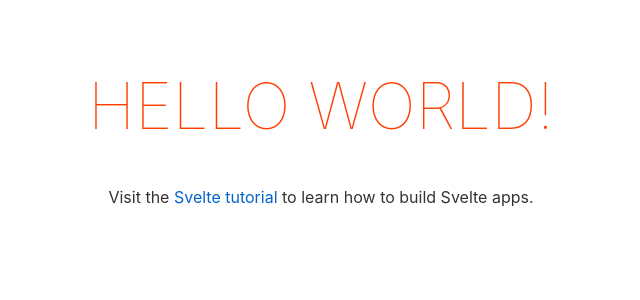
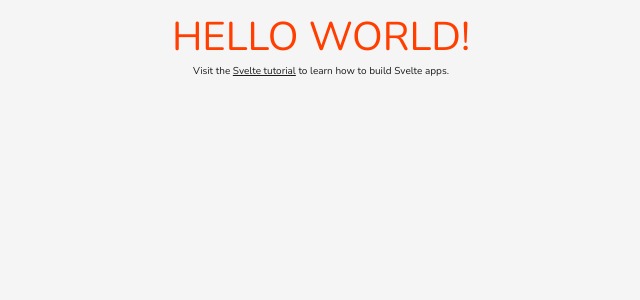
Before and after one commit to melosomelo/frontend-frameworks, a Svelte app in the folder svelte-project/: page / in a window 1280 px wide. Shown: the top 300 px of the page, without its empty margins (319-959 px from the left). Built offline with nearby package versions, Linux system fonts and the light colour scheme.

Commit message:
Setup base styles

```diff
--- a/svelte-project/public/global.css
+++ b/svelte-project/public/global.css
@@ -1,63 +1,18 @@
-html, body {
-	position: relative;
-	width: 100%;
-	height: 100%;
+*,
+*::before,
+*::after {
+  margin: 0;
+  padding: 0;
+  box-sizing: border-box;
+
+  font-family: "Nunito";
+  color: #1b1c1e;
+}
+
+html {
+  font-size: 62.5%;
 }
 
 body {
-	color: #333;
-	margin: 0;
-	padding: 8px;
-	box-sizing: border-box;
-	font-family: -apple-system, BlinkMacSystemFont, "Segoe UI", Roboto, Oxygen-Sans, Ubuntu, Cantarell, "Helvetica Neue", sans-serif;
+  background-color: #f5f5f5;
 }
-
-a {
-	color: rgb(0,100,200);
-	text-decoration: none;
-}
-
-a:hover {
-	text-decoration: underline;
-}
-
-a:visited {
-	color: rgb(0,80,160);
-}
-
-label {
-	display: block;
-}
-
-input, button, select, textarea {
-	font-family: inherit;
-	font-size: inherit;
-	-webkit-padding: 0.4em 0;
-	padding: 0.4em;
-	margin: 0 0 0.5em 0;
-	box-sizing: border-box;
-	border: 1px solid #ccc;
-	border-radius: 2px;
-}
-
-input:disabled {
-	color: #ccc;
-}
-
-button {
-	color: #333;
-	background-color: #f4f4f4;
-	outline: none;
-}
-
-button:disabled {
-	color: #999;
-}
-
-button:not(:disabled):active {
-	background-color: #ddd;
-}
-
-button:focus {
-	border-color: #666;
-}
--- a/svelte-project/public/index.html
+++ b/svelte-project/public/index.html
@@ -1,18 +1,21 @@
 <!DOCTYPE html>
 <html lang="en">
-<head>
-	<meta charset='utf-8'>
-	<meta name='viewport' content='width=device-width,initial-scale=1'>
+  <head>
+    <meta charset="utf-8" />
+    <meta name="viewport" content="width=device-width,initial-scale=1" />
 
-	<title>Svelte app</title>
+    <title>Svelte app</title>
 
-	<link rel='icon' type='image/png' href='/favicon.png'>
-	<link rel='stylesheet' href='/global.css'>
-	<link rel='stylesheet' href='/build/bundle.css'>
+    <link rel="icon" type="image/png" href="/favicon.png" />
+    <link rel="stylesheet" href="/global.css" />
+    <link rel="stylesheet" href="/build/bundle.css" />
+    <link
+      href="https://fonts.googleapis.com/css2?family=Nunito:wght@200;300;400;600;700&display=swap"
+      rel="stylesheet"
+    />
 
-	<script defer src='/build/bundle.js'></script>
-</head>
+    <script defer src="/build/bundle.js"></script>
+  </head>
 
-<body>
-</body>
+  <body></body>
 </html>
```
